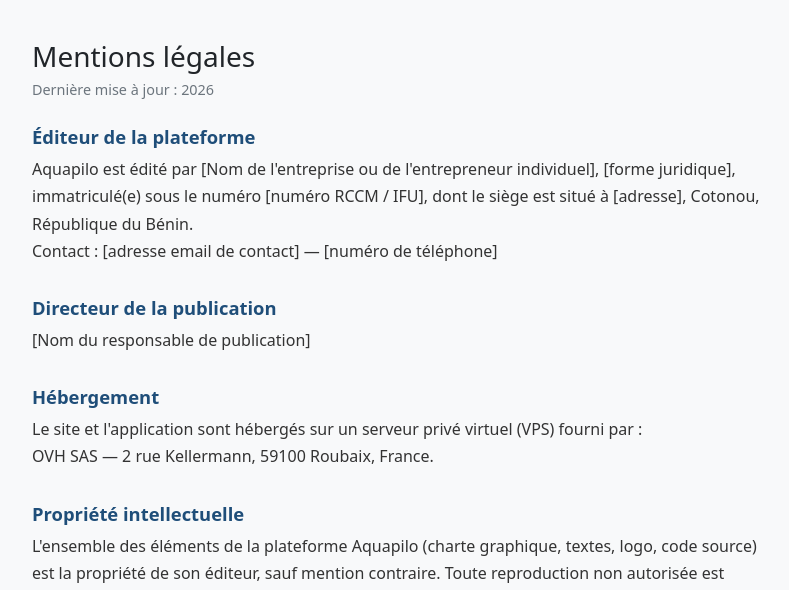
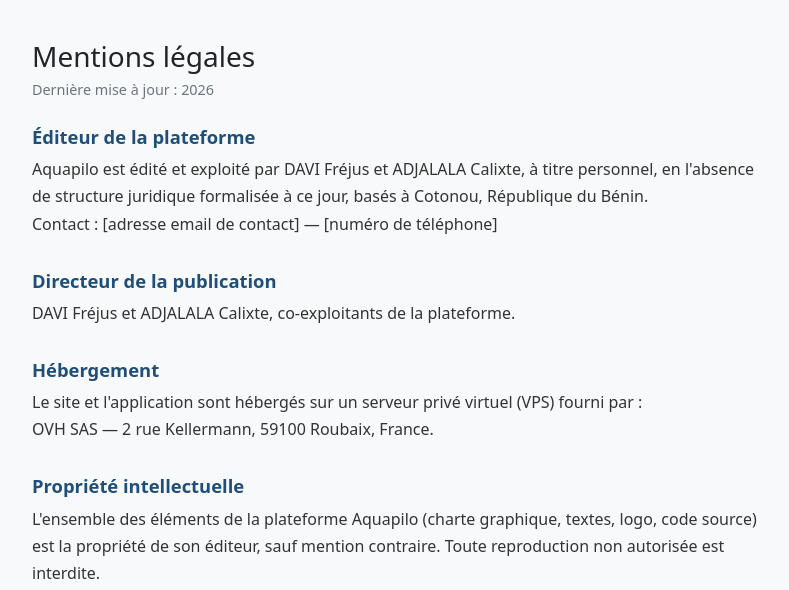
Before and after one commit to mentorkidz1-stack/aquapiloapp, a Flask app: page /mentions-legales in a window 1280 px wide. Shown: the part 68-658 px from the top of the page, without its empty margins (244-1033 px from the left). Run offline with Flask 3, Linux system fonts and the light colour scheme.

Commit message:
Mentions légales : nomme les deux co-exploitants (sans structure légale)
Remplace les placeholders "éditeur"/"directeur de publication" par les
noms réels des deux personnes qui exploitent la plateforme (DAVI
Fréjus et ADJALALA Calixte), en précisant l'absence de structure
juridique formalisée à ce jour plutôt que d'inventer une société ou un
numéro d'immatriculation fictifs. Contact et adresse restent en
placeholder, non fournis.

Co-Authored-By: Claude Sonnet 5 <noreply@anthropic.com>

```diff
--- a/app/templates/legal/mentions_legales.html
+++ b/app/templates/legal/mentions_legales.html
@@ -16,15 +16,14 @@
 
   <h2>Éditeur de la plateforme</h2>
   <p>
-    Aquapilo est édité par [Nom de l'entreprise ou de l'entrepreneur
-    individuel], [forme juridique], immatriculé(e) sous le numéro
-    [numéro RCCM / IFU], dont le siège est situé à [adresse], Cotonou,
-    République du Bénin.<br>
+    Aquapilo est édité et exploité par DAVI Fréjus et ADJALALA Calixte,
+    à titre personnel, en l'absence de structure juridique formalisée à
+    ce jour, basés à Cotonou, République du Bénin.<br>
     Contact : [adresse email de contact] — [numéro de téléphone]
   </p>
 
   <h2>Directeur de la publication</h2>
-  <p>[Nom du responsable de publication]</p>
+  <p>DAVI Fréjus et ADJALALA Calixte, co-exploitants de la plateforme.</p>
 
   <h2>Hébergement</h2>
   <p>
```
